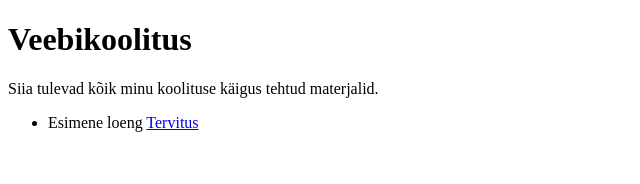
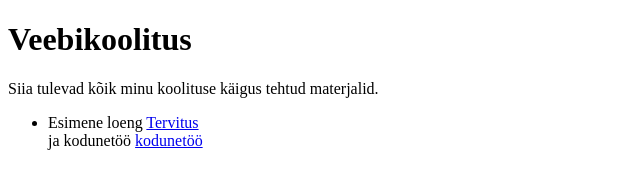
Before and after one commit to irisherman/Projektid, a plain HTML site: page index.html in a window 1280 px wide. Shown: the whole page, without its empty margins (0-640 px from the left). Drawn offline with Linux system fonts and the light colour scheme.

Commit message:
Update index.html

```diff
--- a/index.html
+++ b/index.html
@@ -10,7 +10,7 @@
     <h1>Veebikoolitus</h1>
     <p>Siia tulevad kõik minu koolituse käigus tehtud materjalid.</p>
     <ul>
-        <li>Esimene loeng <a href="https://irisherman.github.io/Projektid/Loeng01/tervitus2.html">Tervitus</a></li>
+        <li>Esimene loeng <a href="https://irisherman.github.io/Projektid/Loeng01/tervitus2.html">Tervitus</a></li> ja kodunetöö <a href="https://irisherman.github.io/Projektid/Loeng01/tervitus3.html">kodunetöö</a>
     </ul>
 </body>
 </html>
```
